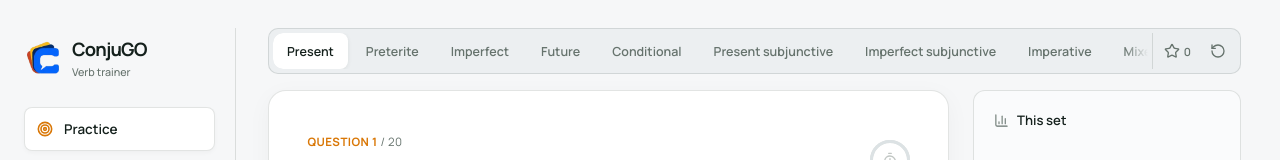
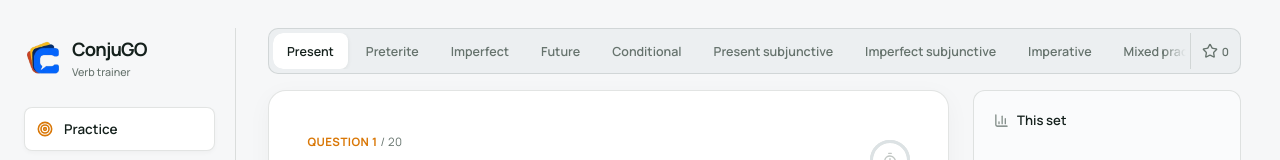
Before and after one commit to phoenixlwpapix/conjugo, a React (Vite) app: page / in a window 1280 px wide. Shown: the top 160 px of the page. Built offline with nearby package versions, Linux system fonts and the light colour scheme.

Commit message:
Remove practice restart button

```diff
--- a/src/App.tsx
+++ b/src/App.tsx
@@ -235,7 +235,6 @@ export default function App() {
                 language={activeLanguage}
                 practiceTense={practiceTense}
                 switchTense={switchTense}
-                resetSession={resetSession}
                 favoriteCount={favoriteVerbs.size}
                 sessionKind={sessionKind}
                 switchPracticeScope={switchPracticeScope}
--- a/src/components/SessionBar.tsx
+++ b/src/components/SessionBar.tsx
@@ -1,5 +1,5 @@
 import { useI18n } from '../hooks/useI18n';
-import { RotateCcw, Star } from 'lucide-react';
+import { Star } from 'lucide-react';
 import { getLanguagePracticeTenses, type PracticeTenseId, type Language } from '../data/verbs';
 import type { SessionKind } from '../types';
 import { SegmentedControl } from './ui/SegmentedControl';
@@ -8,17 +8,15 @@ interface SessionBarProps {
   language: Language;
   practiceTense: PracticeTenseId;
   switchTense: (tense: PracticeTenseId) => void;
-  resetSession: () => void;
   favoriteCount: number;
   sessionKind: SessionKind;
   switchPracticeScope: (scope: 'standard' | 'favorites') => void;
 }
 
-export function SessionBar({ language, practiceTense, switchTense, resetSession, favoriteCount, sessionKind, switchPracticeScope }: SessionBarProps) {
+export function SessionBar({ language, practiceTense, switchTense, favoriteCount, sessionKind, switchPracticeScope }: SessionBarProps) {
   const { t, tenseName } = useI18n();
   const favoritesActive = sessionKind === 'favorites';
   const favoritesLabel = t('Practice favorites ({count})', { count: favoriteCount });
-  const resetLabel = t('Reset session');
   const options: Array<{ id: PracticeTenseId; label: string }> = [
     ...getLanguagePracticeTenses(language.id).map((item) => ({ id: item.id, label: tenseName(language, item.id) })),
     { id: 'mixed', label: t('Mixed practice') },
@@ -45,9 +43,6 @@ export function SessionBar({ language, practiceTense, switchTense, resetSession,
           <Star size={16} fill={favoritesActive ? 'currentColor' : 'none'} aria-hidden="true" />
           <span aria-hidden="true">{favoriteCount}</span>
         </button>
-        <button className="session-action" aria-label={resetLabel} title={resetLabel} onClick={resetSession} type="button">
-          <RotateCcw size={16} aria-hidden="true" />
-        </button>
       </div>
     </section>
   );
--- a/src/lib/i18n.ts
+++ b/src/lib/i18n.ts
@@ -42,7 +42,6 @@ export const chineseMessages = {
   "Start a set with your favorites.": "可以用收藏的动词开始练习了。",
   "Start practice": "开始练习",
   "Open the Verb Book": "打开动词本",
-  "Reset session": "重新开始本轮",
   "Multiple choice verb conjugation drill": "动词变位选择练习",
   "Select the correct verb form": "选择正确的动词变位",
   "Question {number}": "第 {number} 题",
```
Also changed, not shown: 1 other file (tests, documents, lock files or other folders).
